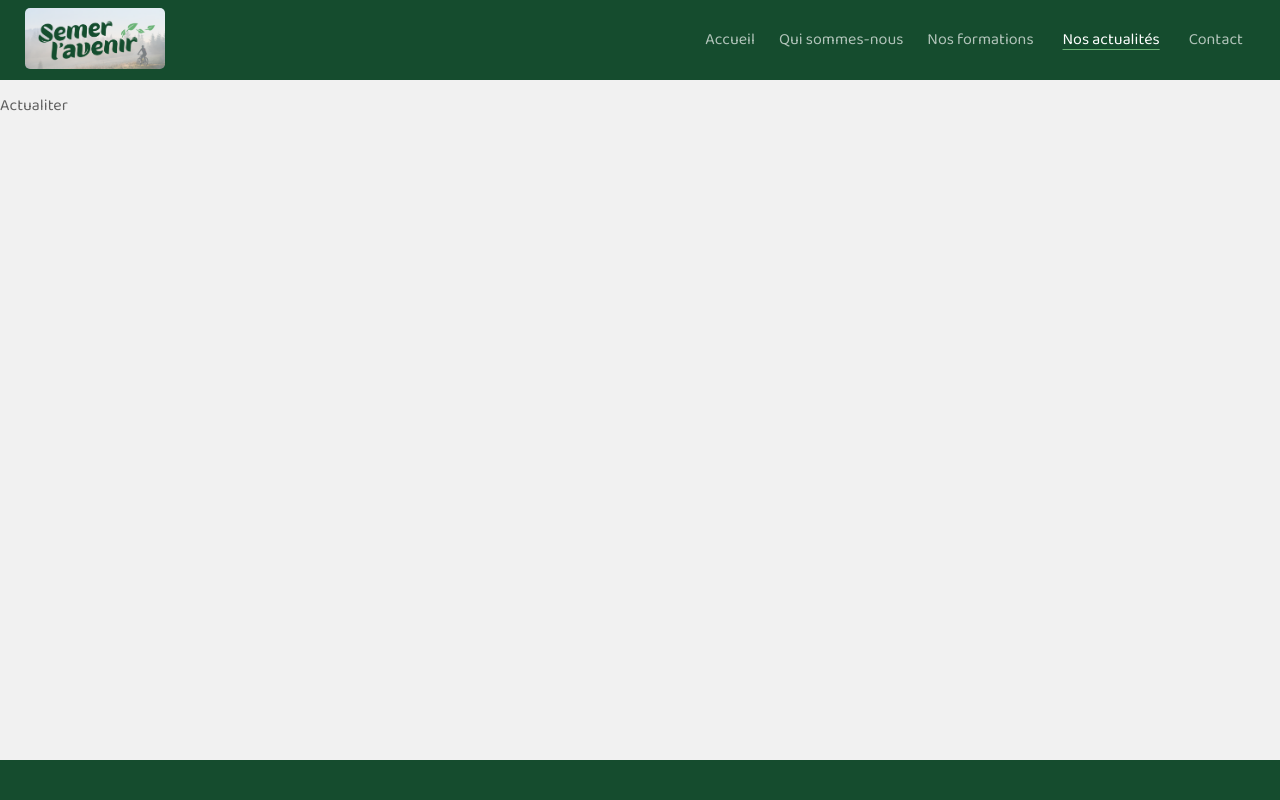
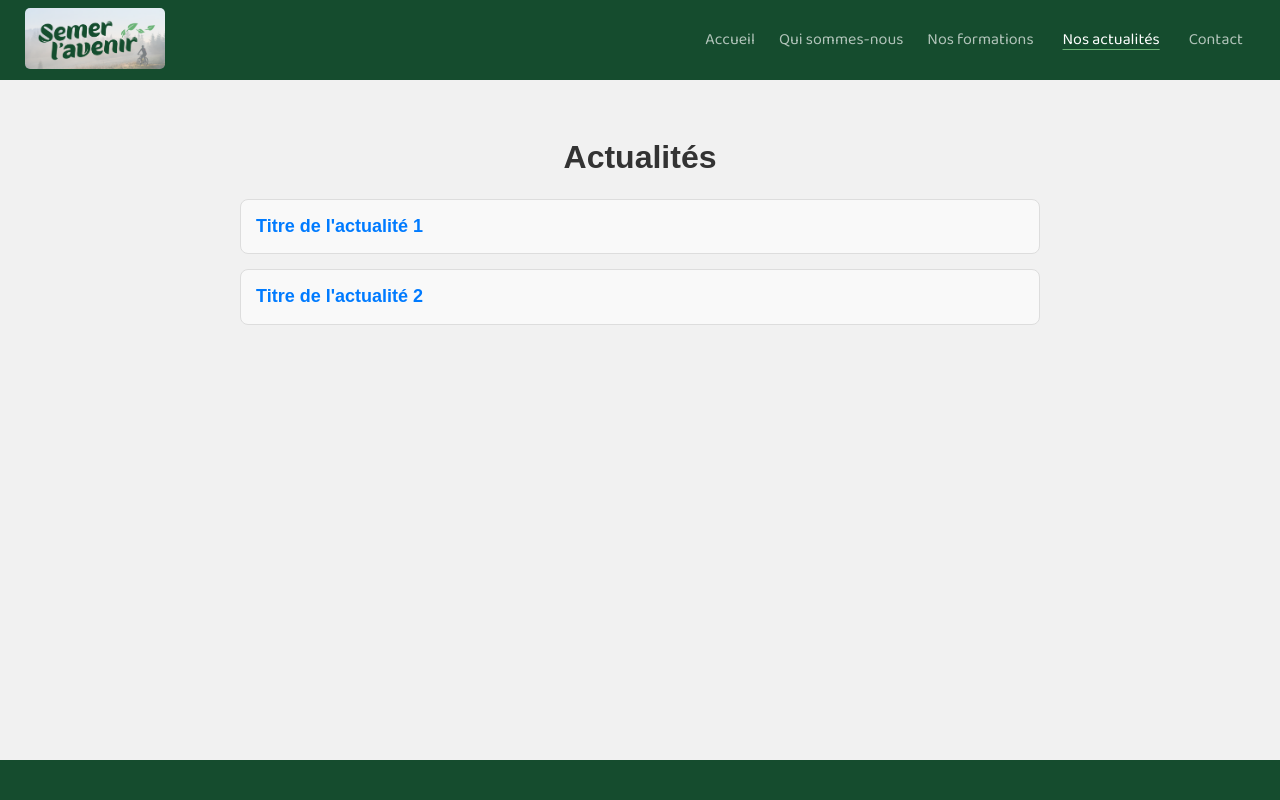
Before and after one commit to sermer12/sermer_avenir, a React (Vite) app in the folder frontend/: page /Nos-actualites in a window 1280 px wide. Shown: the top 800 px of the page. Built offline with nearby package versions, Linux system fonts and the light colour scheme.

Commit message:
Mise en place de la pge Actualités

```diff
--- a/frontend/src/App.jsx
+++ b/frontend/src/App.jsx
@@ -2,7 +2,7 @@ import { RouterProvider, createBrowserRouter } from "react-router-dom";
 import Routes from "./components/Routes";
 import Formations from "./pages/Formations";
 import Contact from "./pages/Contact";
-import Actualiter from "./pages/Actualiter";
+import Actualites from "./pages/Actualites";
 import QuiSommesNous from "./pages/QuiSommesNous";
 import HomePages from "./pages/HomePages";
 import Footer from "./components/Footer";
@@ -31,7 +31,7 @@ const router = createBrowserRouter([
       },
       {
         path: "Nos-actualites",
-        element: <Actualiter />,
+        element: <Actualites />,
       },
 
       {
--- a/frontend/src/pages/Actualiter.jsx
+++ /dev/null
@@ -1,7 +0,0 @@
-import React from "react";
-
-const Actualiter = () => {
-  return <div>Actualiter</div>;
-};
-
-export default Actualiter;
--- /dev/null
+++ b/frontend/src/pages/Actualites.jsx
@@ -0,0 +1,60 @@
+import React, { useState, useEffect } from "react";
+import "../styles/actu.css";
+
+const Actualites = () => {
+  const [openArticleIndex, setOpenArticleIndex] = useState(null);
+  const [isUserLoggedIn, setIsUserLoggedIn] = useState(false);
+
+  useEffect(() => {
+    const token = window.localStorage.getItem("tokenAdmin");
+    setIsUserLoggedIn(!!token); // Set isUserLoggedIn to true if token exists
+  }, []);
+
+  const handleArticleClick = (index) => {
+    setOpenArticleIndex(openArticleIndex === index ? null : index);
+  };
+
+  const handleAddArticle = () => {
+    alert("Rediriger vers le formulaire d'ajout d'article");
+  };
+
+  const articles = [
+    {
+      title: "Titre de l'actualité 1",
+      content: "Lorem ipsum dolor sit amet consectetur adipisicing elit. Quasi molestias, quos, quas, quod quidem voluptas tempora quibusdam voluptates dolorum quae eaque.",
+      date: "12/12/2021",
+    },
+    {
+      title: "Titre de l'actualité 2",
+      content: "Lorem ipsum dolor sit amet consectetur adipisicing elit. Quasi molestias, quos, quas, quod quidem voluptas tempora quibusdam voluptates dolorum quae eaque.",
+      date: "12/12/2021",
+    },
+  ];
+
+  return (
+    <div className="actu-container">
+      <h1>Actualités</h1>
+      <div className="actu-content">
+        {articles.map((article, index) => (
+          <div className="actu-card" key={index}>
+            <h2 onClick={() => handleArticleClick(index)}>{article.title}</h2>
+            {openArticleIndex === index && (
+              <div className="actu-card-content">
+                <p>{article.content}</p>
+                <p>Publié le {article.date}</p>
+              </div>
+            )}
+          </div>
+        ))}
+      </div>
+      {isUserLoggedIn && (
+        <button className="add-article-btn" onClick={handleAddArticle}>
+          Ajouter un article
+        </button>
+      )}
+
+    </div>
+  );
+};
+
+export default Actualites;
--- /dev/null
+++ b/frontend/src/styles/actu.css
@@ -0,0 +1,74 @@
+/* styles/actu.css */
+
+.actu-container {
+    padding: 20px;
+    max-width: 800px;
+    margin: 0 auto;
+    font-family: Arial, sans-serif;
+}
+
+.actu-container h1 {
+    text-align: center;
+    margin-bottom: 20px;
+    color: #333;
+}
+
+.actu-content {
+    display: flex;
+    flex-direction: column;
+    gap: 15px;
+}
+
+.actu-card {
+    border: 1px solid #ddd;
+    border-radius: 8px;
+    padding: 15px;
+    background-color: #f9f9f9;
+    transition: box-shadow 0.3s ease;
+}
+
+.actu-card:hover {
+    box-shadow: 0 4px 8px rgba(0, 0, 0, 0.1);
+}
+
+.actu-card h2 {
+    margin: 0;
+    font-size: 18px;
+    color: #007bff;
+    cursor: pointer;
+    transition: color 0.3s ease;
+}
+
+.actu-card h2:hover {
+    color: #0056b3;
+}
+
+.actu-card-content {
+    margin-top: 10px;
+    padding-top: 10px;
+    border-top: 1px solid #eee;
+}
+
+.actu-card-content p {
+    margin: 5px 0;
+    color: #555;
+}
+
+.actu-card-content a {
+    color: #007bff;
+    text-decoration: none;
+    transition: color 0.3s ease;
+}
+
+.add-article-btn {
+    display: block;
+    margin: 20px auto;
+    padding: 10px 20px;
+    border: none;
+    border-radius: 5px;
+    background-color: #007bff;
+    color: #fff;
+    font-size: 16px;
+    cursor: pointer;
+    transition: background-color 0.3s ease;
+}
```
